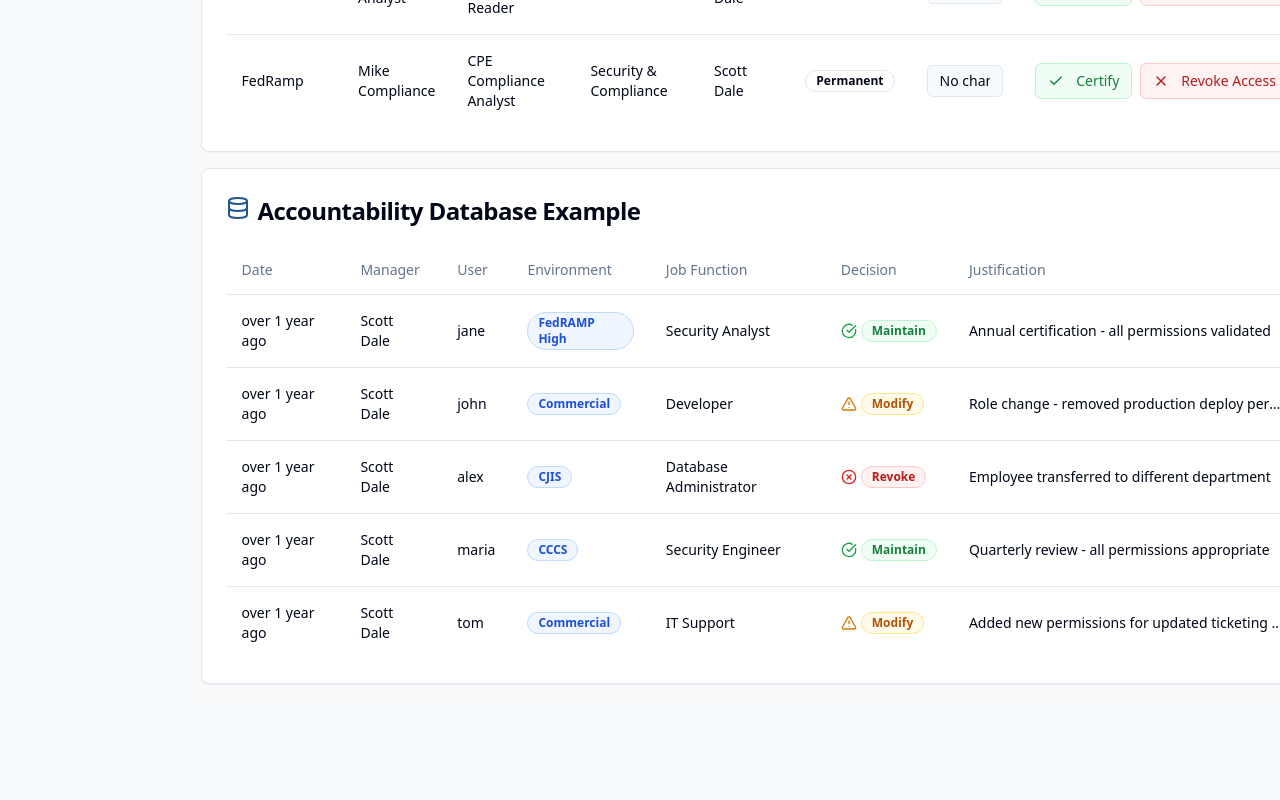
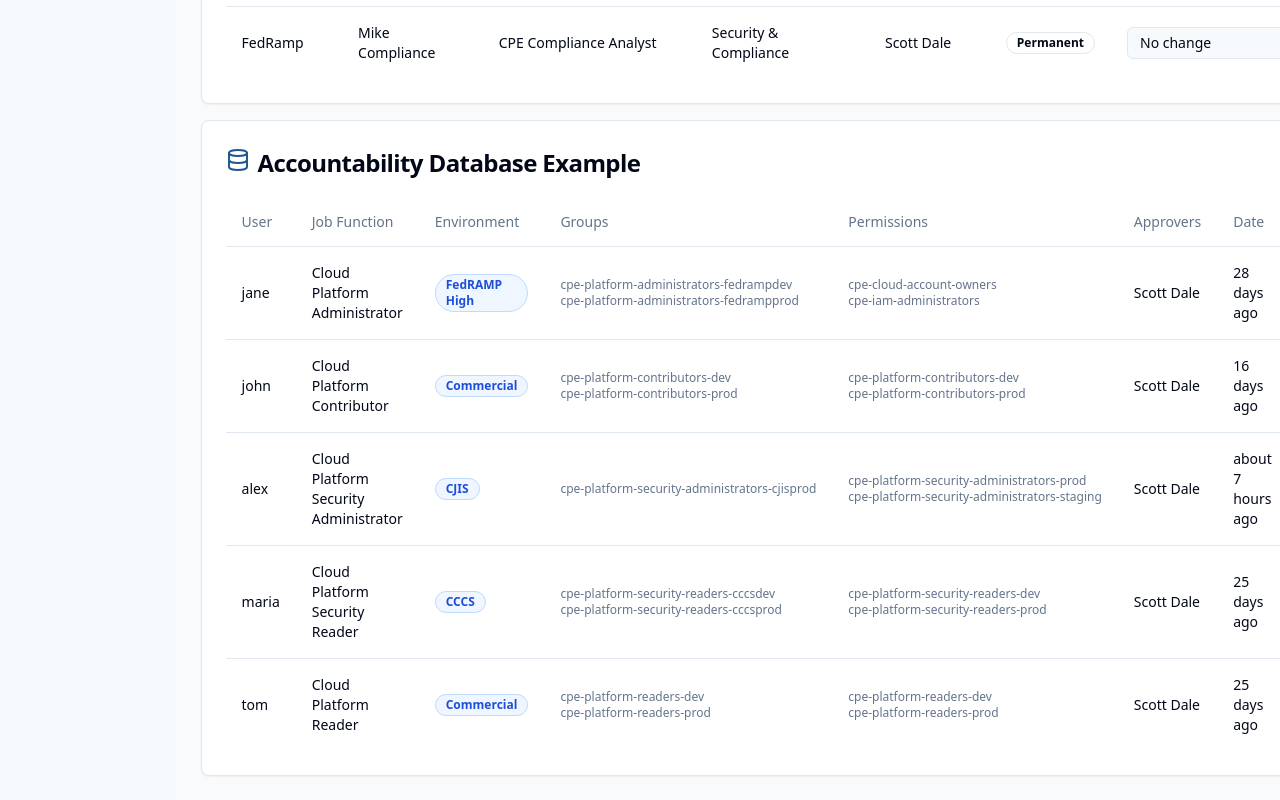
Before and after one commit to hay-tech/secure-access-pilot, a React (Vite) app: page /reviews in a window 1280 px wide. Shown: the part 1363-2163 px from the top of the page. Before the commit the page ends 2071 px from the top, so only its background shows below. Built offline with nearby package versions, Linux system fonts and the light colour scheme; sample sign-in values are in the browser's storage.

Commit message:
Refactor accountability database example
Update the accountability database example to include Groups and Permissions, remove the Decision column, and reorder the columns.

```diff
--- a/src/components/access-reviews/AccessReviewLogTable.tsx
+++ b/src/components/access-reviews/AccessReviewLogTable.tsx
@@ -4,7 +4,6 @@ import { Table, TableHeader, TableRow, TableHead, TableBody, TableCell } from "@
 import { AccessReviewLog } from "@/types/iam";
 import { formatDistanceToNow } from 'date-fns';
 import { Badge } from "@/components/ui/badge";
-import { CheckCircle, XCircle, AlertTriangle } from 'lucide-react';
 
 interface AccessReviewLogTableProps {
   logs: AccessReviewLog[];
@@ -18,11 +17,10 @@ const sampleExampleLogs: AccessReviewLog[] = [
     approverId: 'user-scott',
     approvedUserId: 'user-jane',
     environment: 'FedRAMP High',
-    jobFunctions: ['Security Analyst'],
-    permissionsGranted: ['read:security-logs', 'write:security-alerts'],
-    groupsMembership: ['Security Team', 'SOC Analysts'],
-    timestamp: new Date(2023, 10, 15).toISOString(),
-    decision: 'maintain',
+    jobFunctions: ['Cloud Platform Administrator'],
+    permissionsGranted: ['cpe-cloud-account-owners', 'cpe-iam-administrators'],
+    groupsMembership: ['cpe-platform-administrators-fedrampdev', 'cpe-platform-administrators-fedrampprod'],
+    timestamp: new Date(Date.now() - Math.random() * 30 * 24 * 60 * 60 * 1000).toISOString(),
     justification: 'Annual certification - all permissions validated'
   },
   {
@@ -31,12 +29,11 @@ const sampleExampleLogs: AccessReviewLog[] = [
     approverId: 'user-scott',
     approvedUserId: 'user-john',
     environment: 'Commercial',
-    jobFunctions: ['Developer'],
-    permissionsGranted: ['read:code', 'write:code', 'deploy:staging'],
-    groupsMembership: ['Developers', 'Frontend Team'],
-    timestamp: new Date(2023, 10, 10).toISOString(),
-    decision: 'modify',
-    justification: 'Role change - removed production deploy permissions'
+    jobFunctions: ['Cloud Platform Contributor'],
+    permissionsGranted: ['cpe-platform-contributors-dev', 'cpe-platform-contributors-prod'],
+    groupsMembership: ['cpe-platform-contributors-dev', 'cpe-platform-contributors-prod'],
+    timestamp: new Date(Date.now() - Math.random() * 30 * 24 * 60 * 60 * 1000).toISOString(),
+    justification: 'Role change - updated permissions for new responsibilities'
   },
   {
     id: 'example-3',
@@ -44,12 +41,11 @@ const sampleExampleLogs: AccessReviewLog[] = [
     approverId: 'user-scott',
     approvedUserId: 'user-alex',
     environment: 'CJIS',
-    jobFunctions: ['Database Administrator'],
-    permissionsGranted: ['read:database', 'write:database'],
-    groupsMembership: ['DBAs', 'Production Support'],
-    timestamp: new Date(2023, 10, 1).toISOString(),
-    decision: 'revoke',
-    justification: 'Employee transferred to different department'
+    jobFunctions: ['Cloud Platform Security Administrator'],
+    permissionsGranted: ['cpe-platform-security-administrators-prod', 'cpe-platform-security-administrators-staging'],
+    groupsMembership: ['cpe-platform-security-administrators-cjisprod'],
+    timestamp: new Date(Date.now() - Math.random() * 30 * 24 * 60 * 60 * 1000).toISOString(),
+    justification: 'Security administration access for compliance requirements'
   },
   {
     id: 'example-4',
@@ -57,11 +53,10 @@ const sampleExampleLogs: AccessReviewLog[] = [
     approverId: 'user-scott',
     approvedUserId: 'user-maria',
     environment: 'CCCS',
-    jobFunctions: ['Security Engineer'],
-    permissionsGranted: ['read:security-config', 'write:security-config', 'admin:security-tools'],
-    groupsMembership: ['Security Engineers', 'Infrastructure Team'],
-    timestamp: new Date(2023, 9, 25).toISOString(),
-    decision: 'maintain',
+    jobFunctions: ['Cloud Platform Security Reader'],
+    permissionsGranted: ['cpe-platform-security-readers-dev', 'cpe-platform-security-readers-prod'],
+    groupsMembership: ['cpe-platform-security-readers-cccsdev', 'cpe-platform-security-readers-cccsprod'],
+    timestamp: new Date(Date.now() - Math.random() * 30 * 24 * 60 * 60 * 1000).toISOString(),
     justification: 'Quarterly review - all permissions appropriate'
   },
   {
@@ -70,69 +65,35 @@ const sampleExampleLogs: AccessReviewLog[] = [
     approverId: 'user-scott',
     approvedUserId: 'user-tom',
     environment: 'Commercial',
-    jobFunctions: ['IT Support'],
-    permissionsGranted: ['read:tickets', 'update:tickets', 'read:user-accounts'],
-    groupsMembership: ['Support Team', 'Help Desk'],
-    timestamp: new Date(2023, 9, 20).toISOString(),
-    decision: 'modify',
-    justification: 'Added new permissions for updated ticketing system'
+    jobFunctions: ['Cloud Platform Reader'],
+    permissionsGranted: ['cpe-platform-readers-dev', 'cpe-platform-readers-prod'],
+    groupsMembership: ['cpe-platform-readers-dev', 'cpe-platform-readers-prod'],
+    timestamp: new Date(Date.now() - Math.random() * 30 * 24 * 60 * 60 * 1000).toISOString(),
+    justification: 'Read-only access for monitoring and reporting'
   }
 ];
 
 const AccessReviewLogTable: React.FC<AccessReviewLogTableProps> = ({ logs, isExample }) => {
   const displayLogs = isExample ? sampleExampleLogs : logs;
 
-  const getDecisionBadge = (decision: 'maintain' | 'revoke' | 'modify') => {
-    switch (decision) {
-      case 'maintain':
-        return (
-          <div className="flex items-center">
-            <CheckCircle className="h-4 w-4 text-green-600 mr-1" />
-            <Badge variant="outline" className="bg-green-50 text-green-700 hover:bg-green-100 border-green-200">
-              Maintain
-            </Badge>
-          </div>
-        );
-      case 'revoke':
-        return (
-          <div className="flex items-center">
-            <XCircle className="h-4 w-4 text-red-600 mr-1" />
-            <Badge variant="outline" className="bg-red-50 text-red-700 hover:bg-red-100 border-red-200">
-              Revoke
-            </Badge>
-          </div>
-        );
-      case 'modify':
-        return (
-          <div className="flex items-center">
-            <AlertTriangle className="h-4 w-4 text-amber-600 mr-1" />
-            <Badge variant="outline" className="bg-amber-50 text-amber-700 hover:bg-amber-100 border-amber-200">
-              Modify
-            </Badge>
-          </div>
-        );
-      default:
-        return null;
-    }
-  };
-
   return (
     <Table>
       <TableHeader>
         <TableRow>
+          <TableHead>User</TableHead>
+          <TableHead>Job Function</TableHead>
+          <TableHead>Environment</TableHead>
+          <TableHead>Groups</TableHead>
+          <TableHead>Permissions</TableHead>
+          <TableHead>Approvers</TableHead>
           <TableHead>Date</TableHead>
-          <TableHead>Manager</TableHead>
-          <TableHead>User</TableHead>
-          <TableHead>Environment</TableHead>
-          <TableHead>Job Function</TableHead>
-          <TableHead>Decision</TableHead>
           <TableHead>Justification</TableHead>
         </TableRow>
       </TableHeader>
       <TableBody>
         {displayLogs.length === 0 ? (
           <TableRow>
-            <TableCell colSpan={7} className="text-center py-4">
+            <TableCell colSpan={8} className="text-center py-4">
               No access review logs found
             </TableCell>
           </TableRow>
@@ -140,13 +101,10 @@ const AccessReviewLogTable: React.FC<AccessReviewLogTableProps> = ({ logs, isExa
           displayLogs.map((log) => (
             <TableRow key={log.id}>
               <TableCell>
-                {formatDistanceToNow(new Date(log.timestamp))} ago
+                {log.approvedUserId.replace('user-', '')}
               </TableCell>
               <TableCell>
-                {isExample ? "Scott Dale" : "No Manager"}
-              </TableCell>
-              <TableCell>
-                {log.approvedUserId.replace('user-', '')}
+                {log.jobFunctions.join(', ')}
               </TableCell>
               <TableCell>
                 <Badge variant="outline" className="bg-blue-50 text-blue-700 hover:bg-blue-100 border-blue-200">
@@ -154,10 +112,38 @@ const AccessReviewLogTable: React.FC<AccessReviewLogTableProps> = ({ logs, isExa
                 </Badge>
               </TableCell>
               <TableCell>
-                {log.jobFunctions.join(', ')}
+                <div className="max-w-xs">
+                  {log.groupsMembership.slice(0, 2).map((group, index) => (
+                    <div key={index} className="text-xs text-muted-foreground truncate">
+                      {group}
+                    </div>
+                  ))}
+                  {log.groupsMembership.length > 2 && (
+                    <div className="text-xs text-muted-foreground">
+                      +{log.groupsMembership.length - 2} more
+                    </div>
+                  )}
+                </div>
               </TableCell>
               <TableCell>
-                {getDecisionBadge(log.decision)}
+                <div className="max-w-xs">
+                  {log.permissionsGranted.slice(0, 2).map((permission, index) => (
+                    <div key={index} className="text-xs text-muted-foreground truncate">
+                      {permission}
+                    </div>
+                  ))}
+                  {log.permissionsGranted.length > 2 && (
+                    <div className="text-xs text-muted-foreground">
+                      +{log.permissionsGranted.length - 2} more
+                    </div>
+                  )}
+                </div>
+              </TableCell>
+              <TableCell>
+                {isExample ? "Scott Dale" : log.approverId}
+              </TableCell>
+              <TableCell>
+                {formatDistanceToNow(new Date(log.timestamp))} ago
               </TableCell>
               <TableCell>
                 <div className="max-w-xs truncate" title={log.justification}>
--- a/src/hooks/iam/useIAMStore.ts
+++ b/src/hooks/iam/useIAMStore.ts
@@ -76,7 +76,7 @@ export const useIAMStore = () => {
   const [auditLogs, setAuditLogs] = useState<AuditLog[]>(initialAuditLogs);
   const [accessReviews, setAccessReviews] = useState<AccessReview[]>(initialAccessReviews);
 
-  // Enhanced mock data for accountability logs with recent dates
+  // Enhanced mock data for accountability logs with recent dates and updated structure
   const [accessReviewLogs, setAccessReviewLogs] = useState<AccessReviewLog[]>([
     {
       id: 'arl1',
@@ -85,10 +85,9 @@ export const useIAMStore = () => {
       approvedUserId: 'Alice Developer',
       environment: 'FedRamp',
       jobFunctions: ['Cloud Platform Administrator'],
-      permissionsGranted: ['read', 'write', 'delete'],
+      permissionsGranted: ['cpe-cloud-account-owners', 'cpe-iam-administrators'],
       groupsMembership: ['cpe-platform-administrators-fedrampdev', 'cpe-platform-administrators-fedrampprod'],
       timestamp: getRandomDateWithinLastMonth(),
-      decision: 'maintain',
       justification: 'Required for project maintenance'
     },
     {
@@ -98,10 +97,9 @@ export const useIAMStore = () => {
       approvedUserId: 'Bob Developer',
       environment: 'CCCS',
       jobFunctions: ['Cloud Platform Contributor'],
-      permissionsGranted: ['read', 'write'],
+      permissionsGranted: ['cpe-platform-contributors-dev', 'cpe-platform-contributors-prod'],
       groupsMembership: ['cpe-platform-contributors-cccsdev', 'cpe-platform-contributors-cccsprod'],
       timestamp: getRandomDateWithinLastMonth(),
-      decision: 'maintain',
       justification: 'Needed for development work'
     },
     {
@@ -111,11 +109,10 @@ export const useIAMStore = () => {
       approvedUserId: 'Charlie DevOps',
       environment: 'NIST 800-53 Mod',
       jobFunctions: ['Cloud Platform Security Administrator'],
-      permissionsGranted: ['read', 'write', 'admin'],
+      permissionsGranted: ['cpe-platform-security-administrators-prod', 'cpe-platform-security-administrators-staging'],
       groupsMembership: ['cpe-platform-security-administrators-fedramprod'],
       timestamp: getRandomDateWithinLastMonth(),
-      decision: 'revoke',
-      justification: 'No longer working on security projects'
+      justification: 'Security administration responsibilities'
     },
     {
       id: 'arl4',
@@ -124,10 +121,9 @@ export const useIAMStore = () => {
       approvedUserId: 'David Analyst',
       environment: 'CJIS',
       jobFunctions: ['Cloud Platform Security Reader'],
-      permissionsGranted: ['read'],
+      permissionsGranted: ['cpe-platform-security-readers-dev', 'cpe-platform-security-readers-prod'],
       groupsMembership: ['cpe-platform-security-readers-cjisdev', 'cpe-platform-security-readers-cjisprod'],
       timestamp: getRandomDateWithinLastMonth(),
-      decision: 'maintain',
       justification: 'Required for security audit work'
     },
     {
@@ -137,11 +133,10 @@ export const useIAMStore = () => {
       approvedUserId: 'Eve Developer',
       environment: 'FedRamp',
       jobFunctions: ['Cloud Platform Contributor'],
-      permissionsGranted: ['read', 'write', 'delete'],
+      permissionsGranted: ['cpe-platform-contributors-dev', 'cpe-platform-contributors-staging'],
       groupsMembership: ['cpe-platform-contributors-fedrampdev'],
       timestamp: getRandomDateWithinLastMonth(),
-      decision: 'modify',
-      justification: 'Reduced permissions to align with job responsibilities'
+      justification: 'Development and staging environment access'
     }
   ]);
 
```
